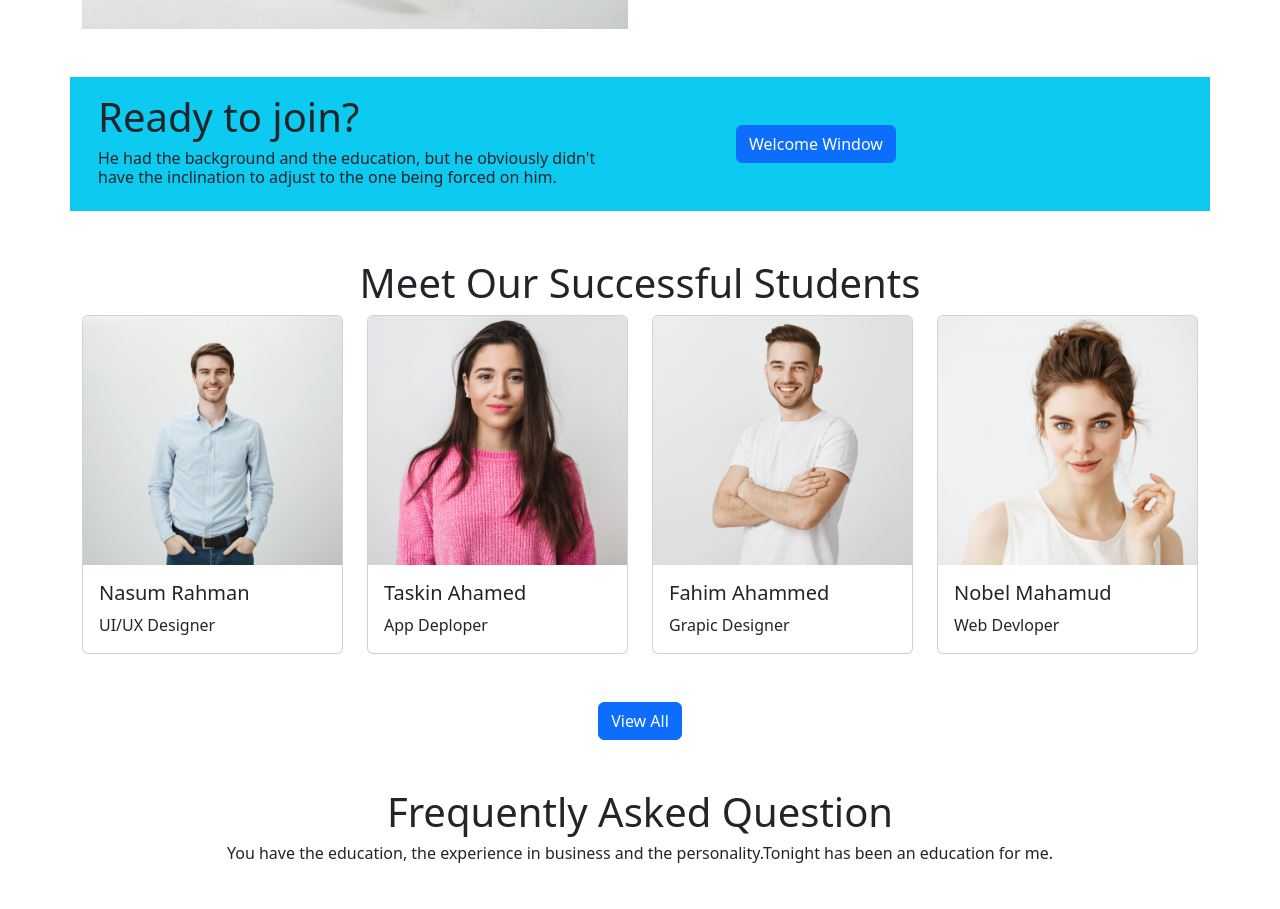
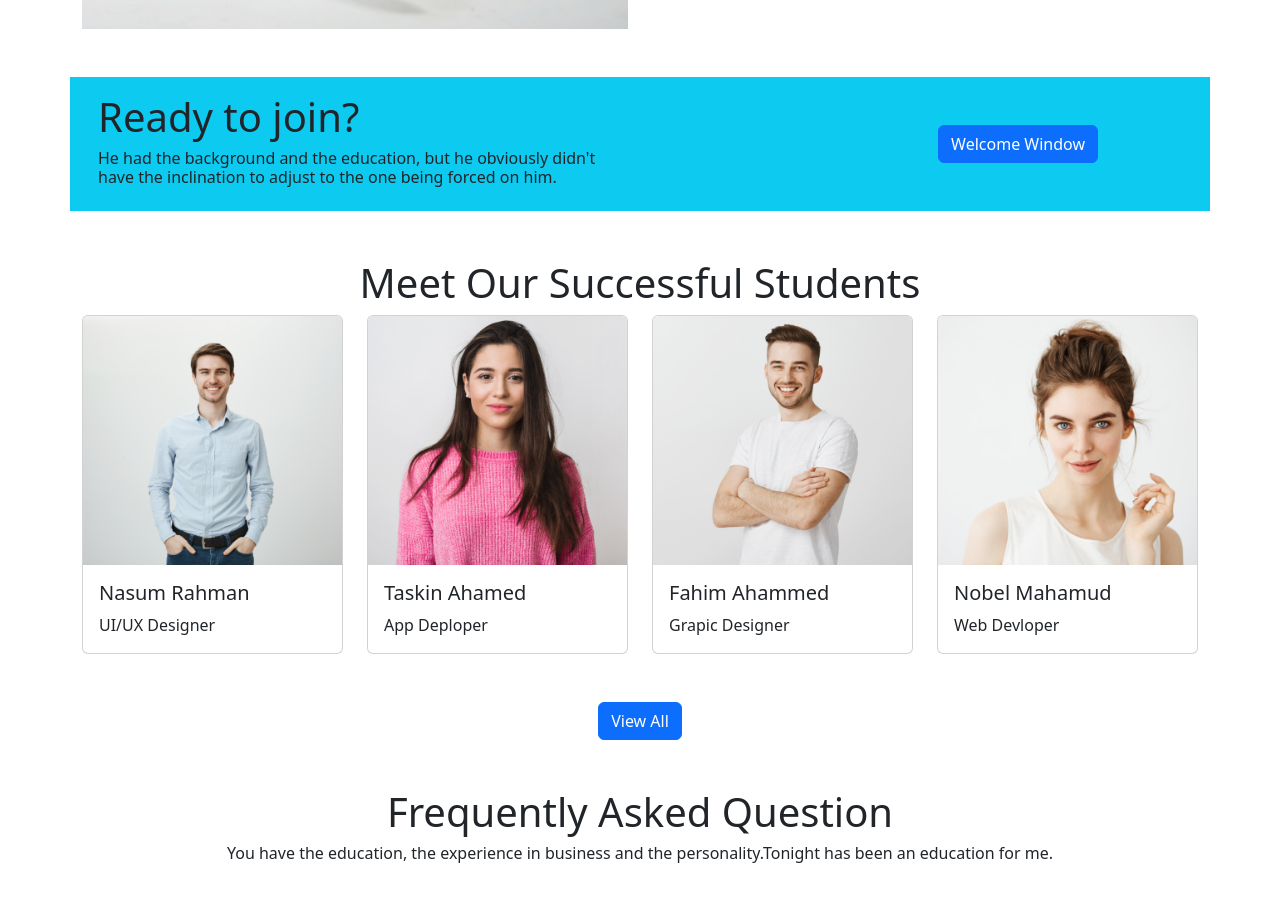
Before and after one commit to nadim50/Topper_Tech_Education, a plain HTML site: page index.html in a window 1280 px wide. Shown: the part 2513-3422 px from the top of the page. Drawn offline with nearby package versions, Linux system fonts and the light colour scheme.

Commit message:
end commit

```diff
--- a/index.html
+++ b/index.html
@@ -305,7 +305,7 @@
                             on him.</h6>
                     </div>
 
-                    <div class="col  ms-5 me-5 ps-5 pe-5">
+                    <div class="col  ms-5 me-5 ps-5 pe-5 text-end">
 
 
                         <!-- Button trigger modal -->
```
